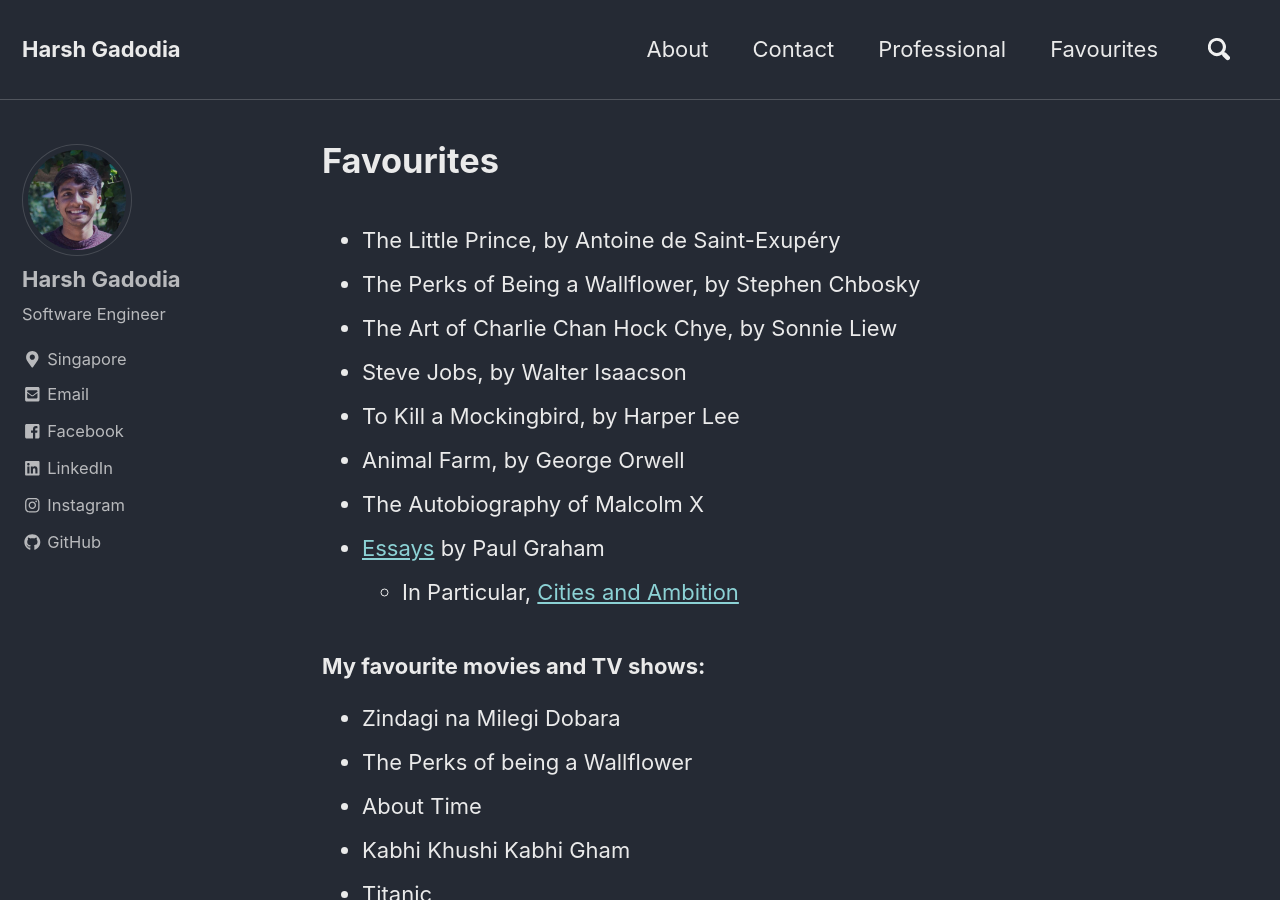
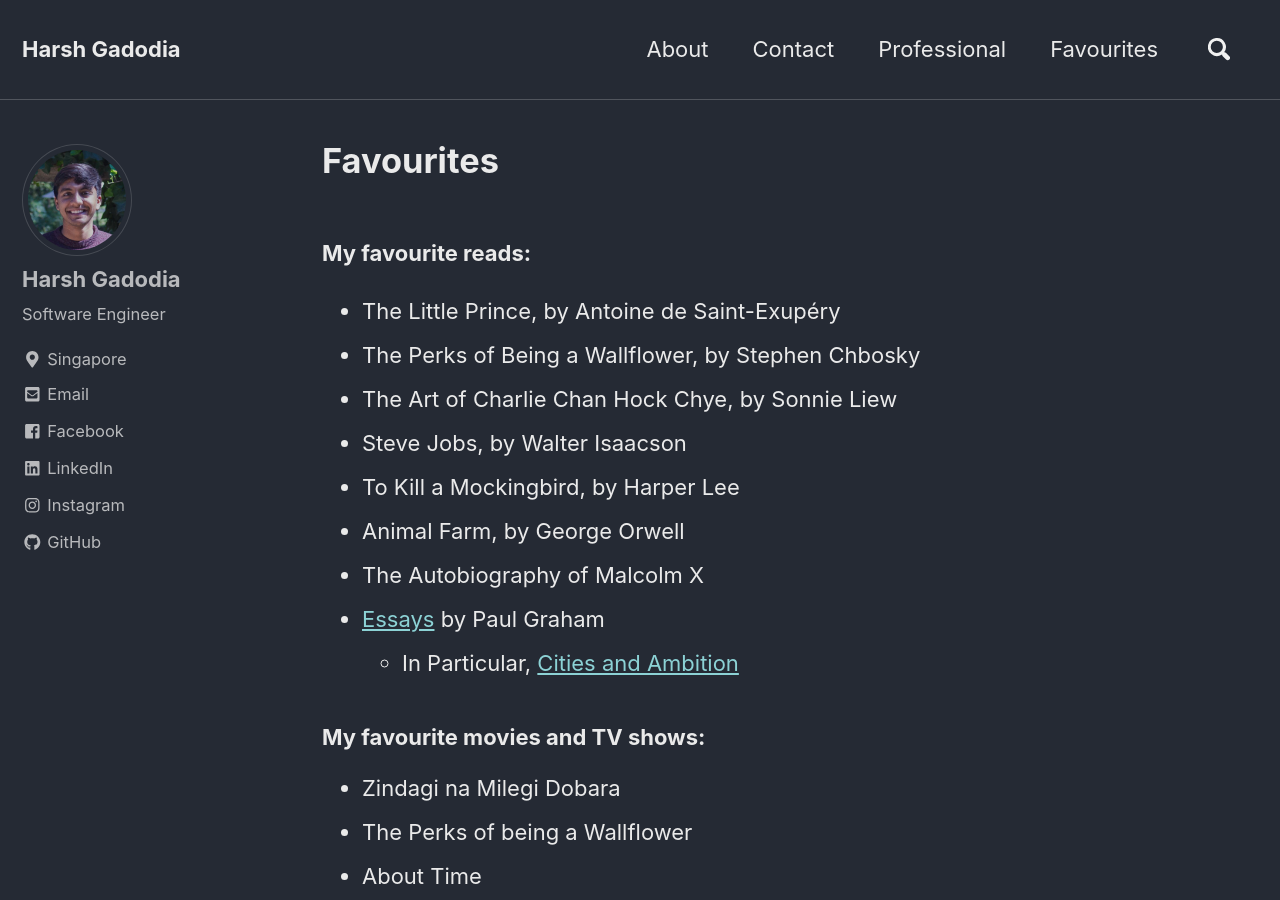
Before and after one commit to harshgadodia/harshgadodia, a Jekyll site: the page built from _pages/favourites.md, in a window 1280 px wide and 900 px high. Built offline with Jekyll 4.4.1, drawn with Linux system fonts in a browser that asks for light colours; nearby versions of some CDN libraries.

Commit message:
commit after building favourites page

```diff
--- a/_pages/favourites.md
+++ b/_pages/favourites.md
@@ -13,6 +13,7 @@ author_profile: true
 classes: wide
 ---
 
+### My favourite reads:
 
 <a name="reads"></a>
 - The Little Prince, by Antoine de Saint-Exupéry
```
Also changed, not shown: 16 other files.
